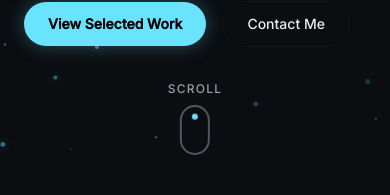
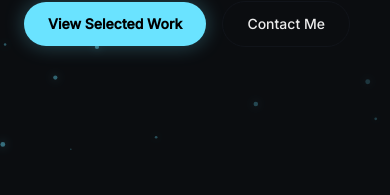
Before and after one commit to gungdikaebs/project-portofolio, a Vue app in the folder app/: page / in a window 390 px wide. Shown: the part 649-844 px from the top of the page. Built offline with nearby package versions, Linux system fonts and the light colour scheme.

Commit message:
Fix UI issues: Contact layout & Hide scroll indicator on mobile

```diff
--- a/app/src/sections/Hero.vue
+++ b/app/src/sections/Hero.vue
@@ -49,7 +49,7 @@
 
         <!-- Scroll Indicator -->
         <div ref="scrollIndicator"
-            class="absolute bottom-10 left-1/2 -translate-x-1/2 flex flex-col items-center gap-2 opacity-0">
+            class="hidden md:flex absolute bottom-10 left-1/2 -translate-x-1/2 flex-col items-center gap-2 opacity-0">
             <span class="text-xs font-medium text-secondary tracking-widest uppercase">Scroll</span>
             <div class="w-[30px] h-[50px] border-2 border-secondary/50 rounded-full flex justify-center p-2">
                 <div class="w-1.5 h-1.5 bg-accent rounded-full animate-bounce"></div>
```
Also changed, not shown: 1 other file (tests, documents, lock files or other folders).
